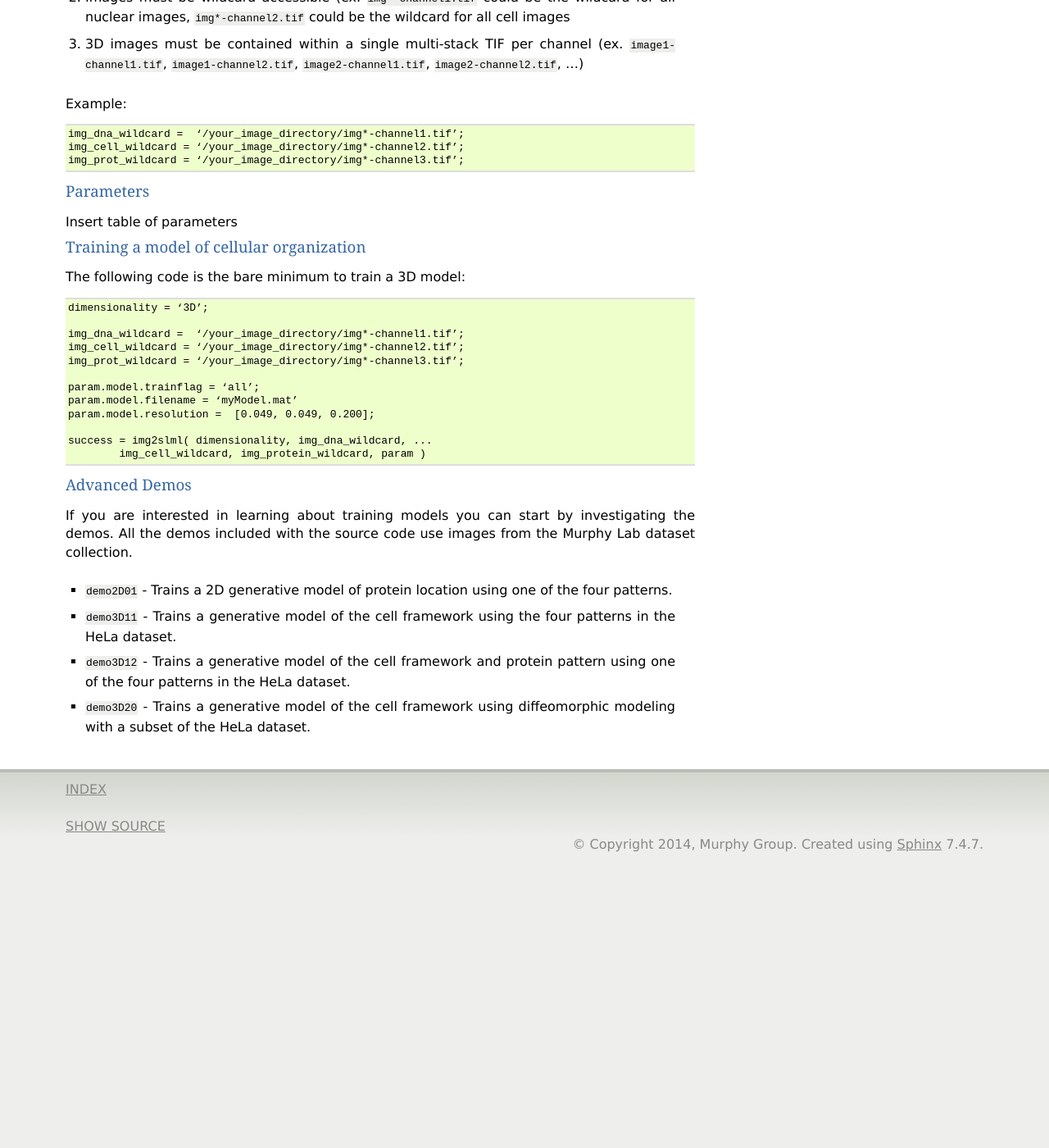
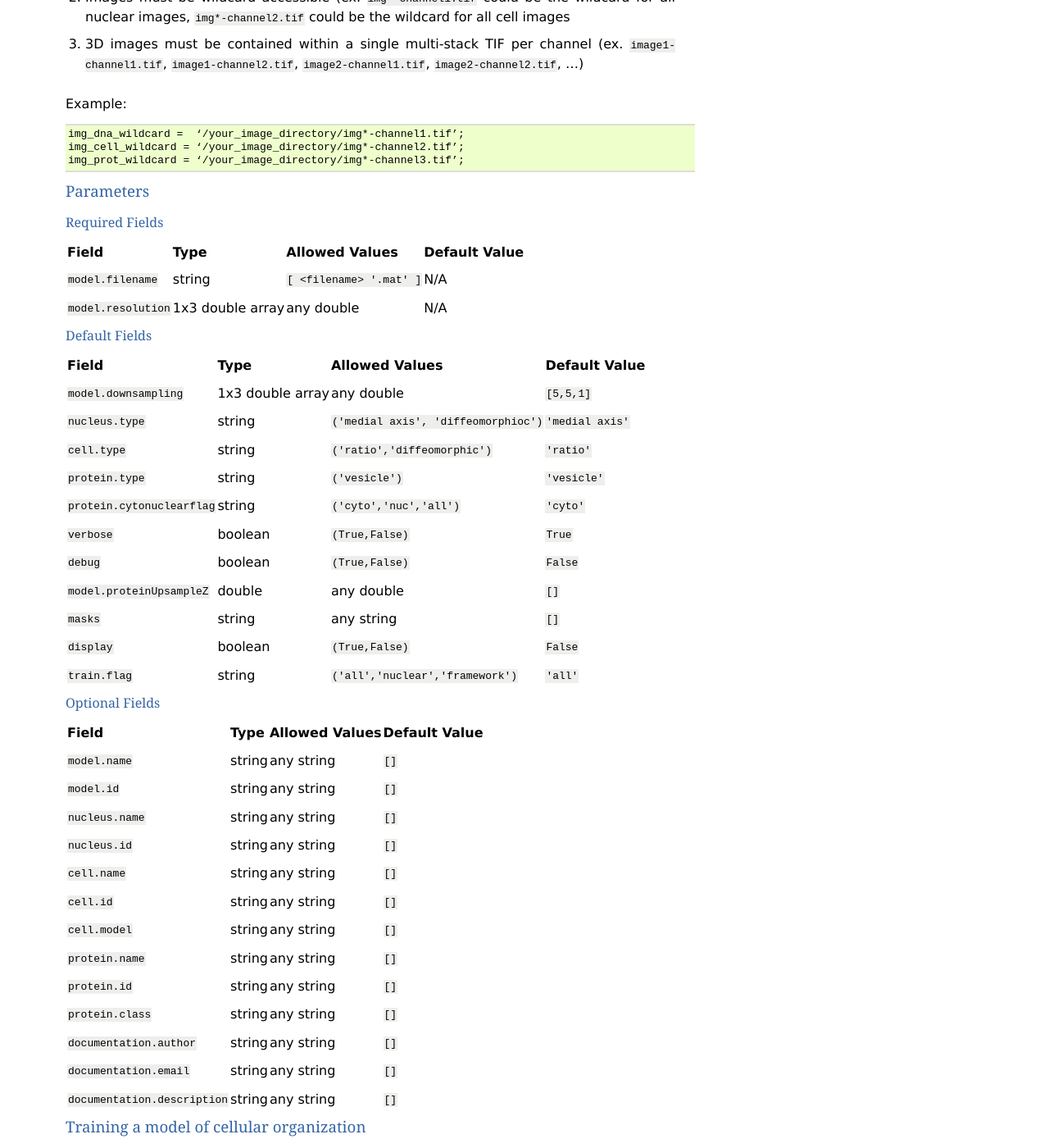
Before and after one commit to murphygroup/cellorganizer-documentation_old, a Sphinx documentation site: the page built from source/index.rst, in a window 1280 px wide and 1400 px high, scrolled down 1872 px. Shown: the whole window at 82% size. Built offline with Sphinx 7.4.7, drawn with Linux system fonts in a browser that asks for light colours; before the commit the page ends 2924 px from its top, so only the background shows below that.

Commit message:
Included table of training parameters

```diff
--- a/source/index.rst
+++ b/source/index.rst
@@ -82,7 +82,8 @@ Example::
 
 Parameters
 ~~~~~~~~~~
-Insert table of parameters
+
+.. include:: training_parameters.rst
 
 
 Training a model of cellular organization
--- /dev/null
+++ b/source/training_parameters.rst
@@ -0,0 +1,49 @@
+Required Fields
++++++++++++++++
+
+============================    ============================    ============================    ============================
+Field                           Type                            Allowed Values                  Default Value
+============================    ============================    ============================    ============================
+``model.filename``              string                          ``[ <filename> '.mat' ]``       N/A
+``model.resolution``            1x3 double array                any double                      N/A
+============================    ============================    ============================    ============================
+
+Default Fields
+++++++++++++++
+
+============================   ==================    ======================================   =========================
+Field                          Type                  Allowed Values                           Default Value
+============================   ==================    ======================================   =========================
+``model.downsampling``         1x3 double array      any double                               ``[5,5,1]``
+``nucleus.type``               string                ``('medial axis', 'diffeomorphioc')``    ``'medial axis'``
+``cell.type``                  string                ``('ratio','diffeomorphic')``            ``'ratio'``
+``protein.type``               string                ``('vesicle')``                          ``'vesicle'``
+``protein.cytonuclearflag``    string                ``('cyto','nuc','all')``                 ``'cyto'``
+``verbose``                    boolean               ``(True,False)``                         ``True``
+``debug``                      boolean               ``(True,False)``                         ``False``
+``model.proteinUpsampleZ``     double                any double                               ``[]``
+``masks``                      string                any string                               ``[]``
+``display``                    boolean               ``(True,False)``                         ``False``
+``train.flag``                 string                ``('all','nuclear','framework')``        ``'all'``
+============================   ==================    ======================================   =========================
+
+Optional Fields
++++++++++++++++
+
+==============================   ====================    ========================================   =========================
+Field                            Type                    Allowed Values                             Default Value
+==============================   ====================    ========================================   =========================
+``model.name``                   string                  any string                                 ``[]``
+``model.id``                     string                  any string                                 ``[]``
+``nucleus.name``                 string                  any string                                 ``[]``
+``nucleus.id``                   string                  any string                                 ``[]``
+``cell.name``                    string                  any string                                 ``[]``
+``cell.id``                      string                  any string                                 ``[]``
+``cell.model``                   string                  any string                                 ``[]``
+``protein.name``                 string                  any string                                 ``[]``
+``protein.id``                   string                  any string                                 ``[]``
+``protein.class``                string                  any string                                 ``[]``
+``documentation.author``         string                  any string                                 ``[]``
+``documentation.email``          string                  any string                                 ``[]``
+``documentation.description``    string                  any string                                 ``[]``
+==============================   ====================    ========================================   =========================
```
Also changed, not shown: other parts of source/index.rst (+2 -0 lines).
